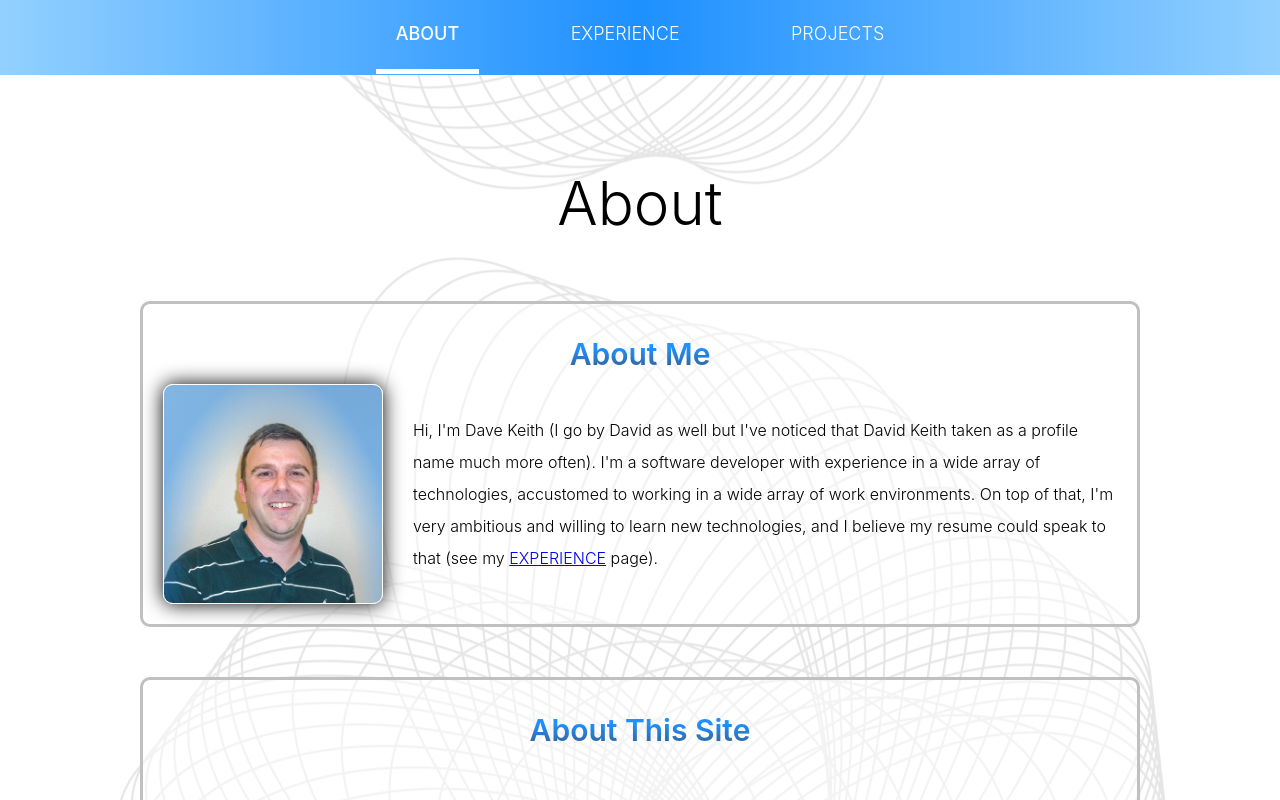
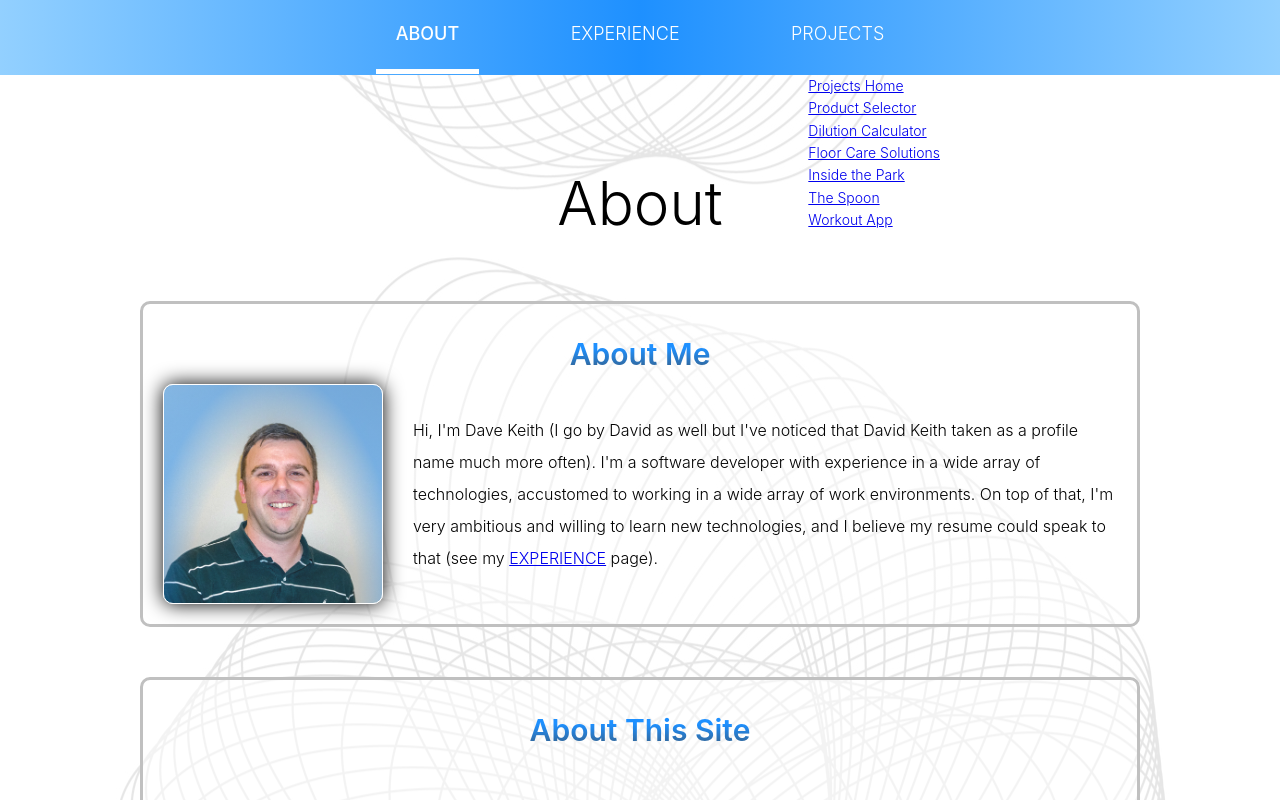
Before and after one commit to DaveKeith/portfolio_react, a React (Create React App) app: page / in a window 1280 px wide. Shown: the top 800 px of the page. Built offline with nearby package versions, Linux system fonts and the light colour scheme.

Commit message:
took the hooks out.  Might try to do that again later

```diff
--- a/src/App.js
+++ b/src/App.js
@@ -1,4 +1,4 @@
-import React, { useState } from "react";
+import React, { Component } from "react";
 import { Route, Link } from "react-router-dom";
 import "./App.scss";
 
@@ -9,44 +9,50 @@ import ProjectPage from "./components/project-page";
 import Navbar from "./components/navbar";
 import Data from "./json/data.json";
 
-const App = (props) => {
-  const [dropdownElem, setDropdownElem] = useState("hide");
-  const projectList = Data.projects;
+class App extends Component{
+  constructor(props) {
+    super(props)
+    this.state = { dropdownElem: "hide" };
+    this.hideAllDropdowns = this.hideAllDropdowns.bind(this);
+    this.projectsDropdown = this.projectsDropdown.bind(this);
+  }
 
-  const hideAllDropdowns = () => {
-    setDropdownElem("hide")
+  hideAllDropdowns() {
+    this.setState({ dropdownElem: "hide" });
     return true;
   }
 
-  const projectsDropdown = () => {
-    if (dropdownElem === "hide") {
-      setDropdownElem("show");
+  projectsDropdown() {
+    if (this.state.dropdownElem === "hide") {
+      this.setState({ dropdownElem: "show" });
     } else {
-      hideAllDropdowns();
+      this.hideAllDropdowns();
     }
   }
 
-  return (
+  render(){
+    const projectList = Data.projects;
+    return (
       <div className="App">
         <header>
           <Navbar
-            hideDropdowns={hideAllDropdowns}
-            dropdown={projectsDropdown}
+            hideDropdowns={this.hideAllDropdowns}
+            dropdown={this.projectsDropdown}
           />
         </header>
-        <div className={`${dropdownElem}`}>
+        <div className={`${this.dropdownElem}`}>
           <div className="show__columns">
             <div />
             <div />
             <div className="show__columns--dropdown">
-              <Link to="/projects" onClick={hideAllDropdowns}>
+              <Link to="/projects" onClick={this.hideAllDropdowns}>
                 Projects Home
               </Link>
               {projectList.map(project => (
                 <Link
                   to={`/project/${project.projectId}`}
                   key={project.projectId}
-                  onClick={hideAllDropdowns}
+                  onClick={this.hideAllDropdowns}
                 >
                   {project.projectName}
                 </Link>
@@ -54,7 +60,7 @@ const App = (props) => {
             </div>
           </div>
         </div>
-        <div className="content" onClick={hideAllDropdowns}>
+        <div className="content" onClick={this.hideAllDropdowns}>
           <Route exact path="/" component={About} />
           <Route path="/projects" component={Projects} />
           <Route path="/experience" component={Experience} />
@@ -105,6 +111,7 @@ const App = (props) => {
         </footer>
       </div>
   );
+  }
 }
 
 export default App;
```
